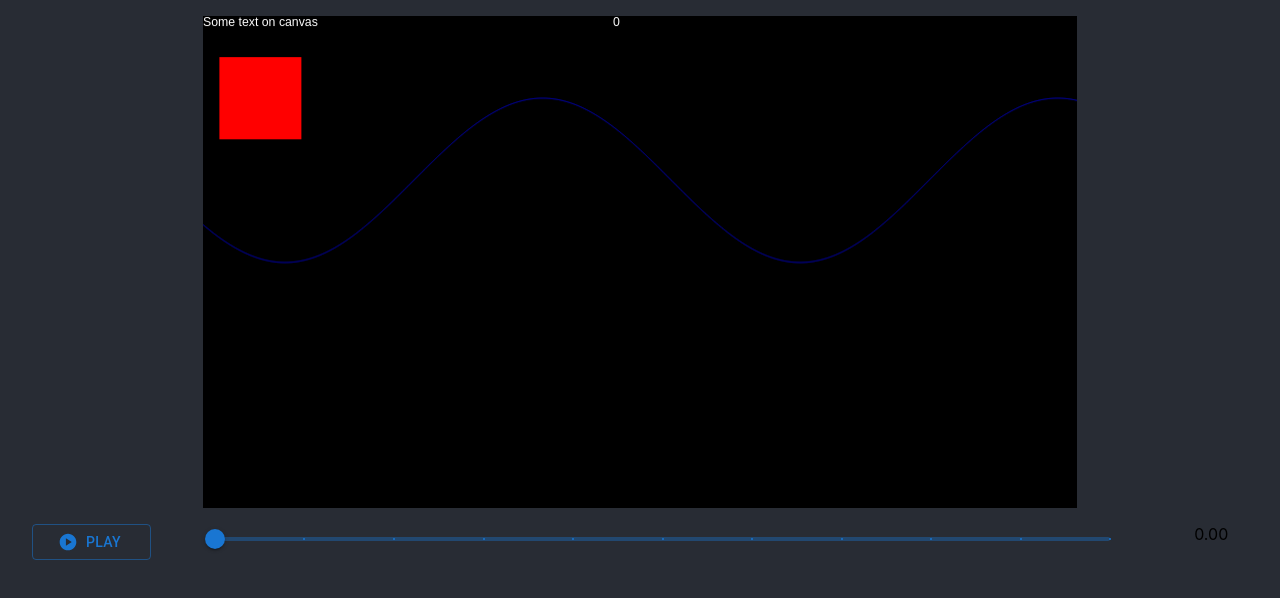
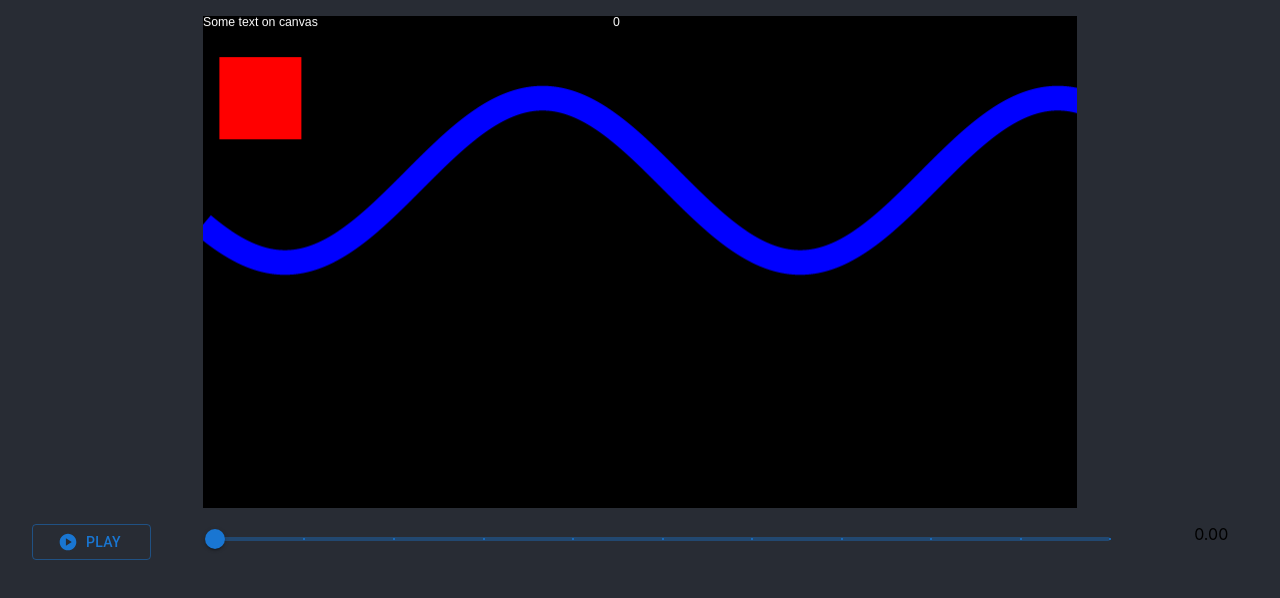
Before and after one commit to lolloz98/MaGrAct, a React (Create React App) app: page / in a window 1280 px wide. Shown: the top 598 px of the page. Built offline with nearby package versions, Linux system fonts and the light colour scheme.

Commit message:
Logging clicks

```diff
--- a/src/App.tsx
+++ b/src/App.tsx
@@ -50,6 +50,7 @@ function App() {
               <Layer>
                 <Text text="Some text on canvas" fontSize={15} fill={"white"}/>
                 <Rect
+                  onClick={() => console.log("rect clicked")}
                   x={20}
                   y={50}
                   width={100}
--- a/src/components/Function.tsx
+++ b/src/components/Function.tsx
@@ -37,11 +37,15 @@ export default function Function() {
 
 
     console.log(points);
-    return (<Group>
+    return (<Group
+                onClick={() => console.log("group with normal function clicked")}
+        >
                 <Line
+                    onClick={() => console.log("normal function clicked")}
                     points={points}
                     stroke='blue'
-                    strokeWidth={1}
+                    strokeWidth={30}
+                    draggable={true}
                     />
                 <Text text={`${timeC}`} offsetX={-500} fontSize={15} fill={"white"}/>
             </Group>);
--- a/src/components/FunctionAnimated.tsx
+++ b/src/components/FunctionAnimated.tsx
@@ -42,9 +42,11 @@ export default function FunctionAnimated() {
     console.log(points);
     return (<Group>
                 <Line
+                    onClick={(event) => {console.log("Animated function clicked");
+                    }}
                     points={points}
                     stroke='green'
-                    strokeWidth={20}
+                    strokeWidth={5}
                     />
             </Group>);
 }
--- a/src/components/StageWithReactiveDimen.tsx
+++ b/src/components/StageWithReactiveDimen.tsx
@@ -1,4 +1,5 @@
 import { Stack } from "@mui/material"
+import Konva from "konva";
 import React, { ReactElement, useEffect, useRef, useState } from "react"
 
 import { Stage } from "react-konva"
@@ -8,6 +9,7 @@ export function StageWithReactiveDimen({ children, style }: { children?: ReactEl
   const originalH = originalW * 9 / 16;
   const windowSize = useWindowSize();
   const divRef = useRef<HTMLInputElement>(null)
+  const stageRef = useRef<Konva.Stage>(null)
 
   const [dimensions, setDimensions] = useState({
     width: 0,
@@ -36,7 +38,11 @@ export function StageWithReactiveDimen({ children, style }: { children?: ReactEl
 
   return (
     <Stack className='Stage' ref={divRef}>
-      <Stage width={dimensions.width} height={dimensions.height} scale={dimensions.scale} style={style}>
+      <Stage width={dimensions.width} height={dimensions.height} scale={dimensions.scale} style={style}
+      ref={stageRef}
+      onClick={(e) => {
+        console.log("Shape that we did hit", stageRef.current?.getAllIntersections(stageRef.current.pointerPos));
+        }}>
         {children}
       </Stage>
     </Stack>
```
